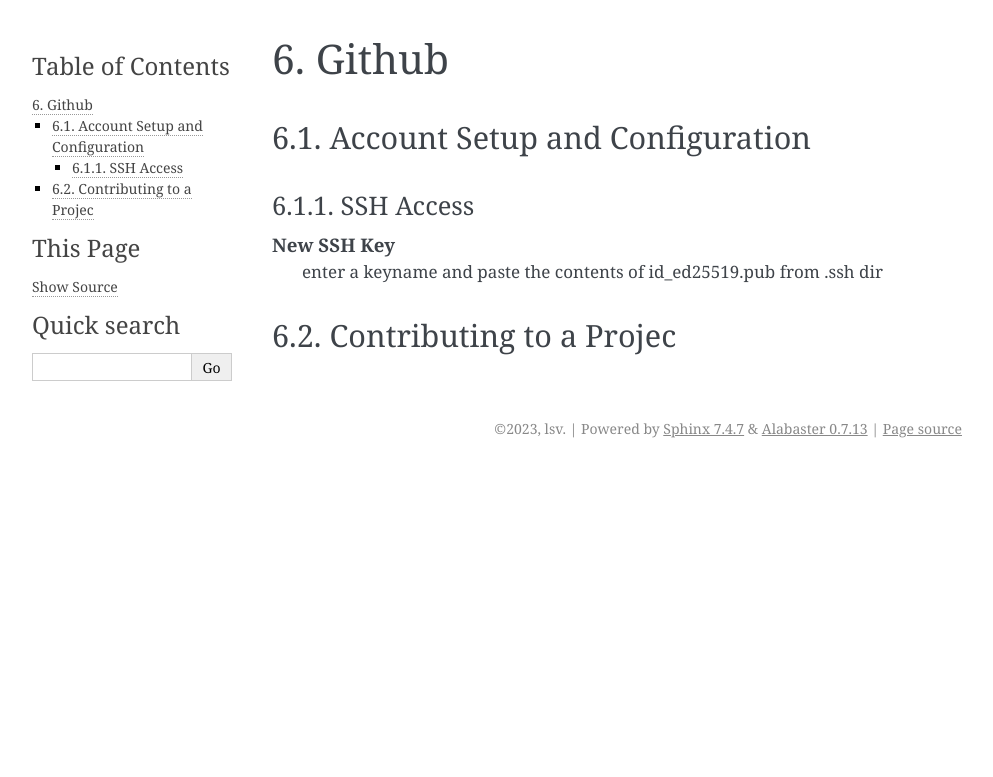
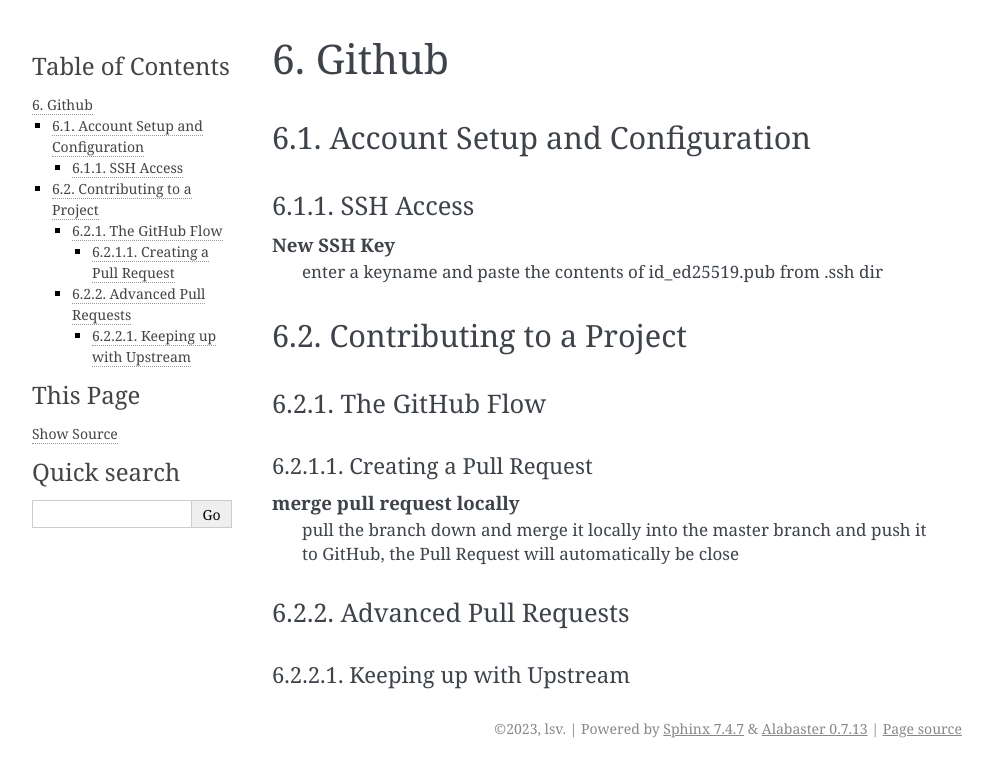
Before and after one commit to lsv62/Git, a Sphinx documentation site: the page built from source/github.rst, in a window 1280 px wide. Shown: the top 777 px of the page, without its empty margins (148-1141 px from the left). Built offline with Sphinx 7.4.7, drawn with Linux system fonts in a browser that asks for light colours.

Commit message:
merge locally

```diff
--- a/source/github.rst
+++ b/source/github.rst
@@ -13,5 +13,23 @@ SSH Access
     New SSH Key
         enter a keyname and paste  the  contents of id_ed25519.pub from .ssh dir
 
-Contributing to a Projec
+Contributing to a Project
 -------------------------
+
+The GitHub Flow
+~~~~~~~~~~~~~~~~~
+
+Creating a Pull Request
+"""""""""""""""""""""""""""
+
+.. glossary::
+
+    merge pull request locally
+        pull  the  branch  down  and  merge  it  locally into the master branch and push it to GitHub,
+        the Pull Request will automatically be close
+
+Advanced Pull Requests
+~~~~~~~~~~~~~~~~~~~~~~
+
+Keeping up with Upstream
+"""""""""""""""""""""""""""""
```
